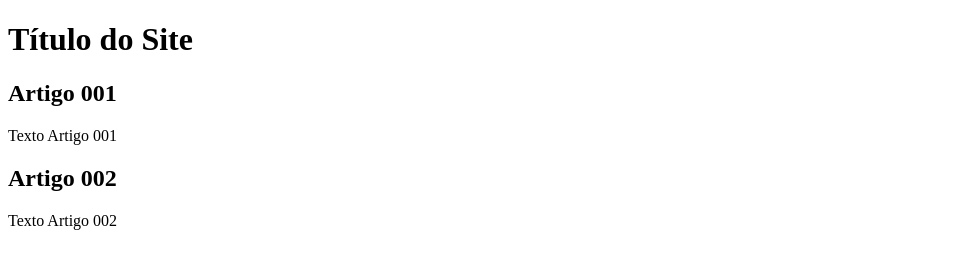
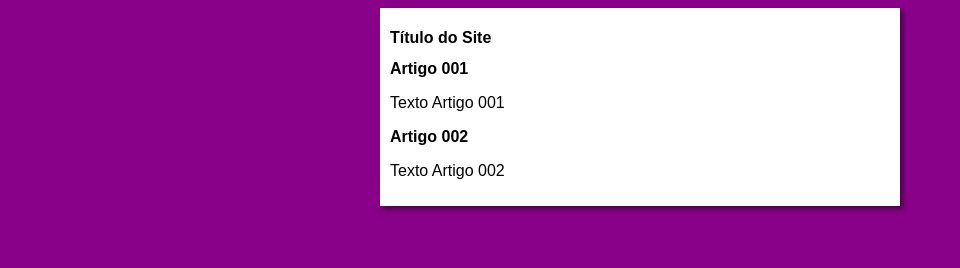
Before and after one commit to polyanetuag/projeto-site, a plain HTML site: page index.html in a window 1280 px wide. Shown: the whole page, without its empty margins (0-960 px from the left). Drawn offline with Linux system fonts and the light colour scheme.

Commit message:
init design

```diff
--- /dev/null
+++ b/estilos/style.css
@@ -0,0 +1,16 @@
+* {
+  font-family: Arial, Helvetica, sans-serif;
+  font-size: 16px;
+}
+
+body {
+  background-color:rgb(136, 1, 136);
+}
+
+main {
+  background-color: white;
+  width: 500px;
+  margin: auto;
+  padding: 10px;
+  box-shadow: 3px 3px 5px rgba(0, 0, 0, 0.5);
+}
--- a/index.html
+++ b/index.html
@@ -4,6 +4,7 @@
   <meta charset="UTF-8">
   <meta name="viewport" content="width=device-width, initial-scale=1.0">
   <title>Título do Site</title>
+  <link rel="stylesheet" href="estilos/style.css">
 </head>
 <body>
   <main>
```
